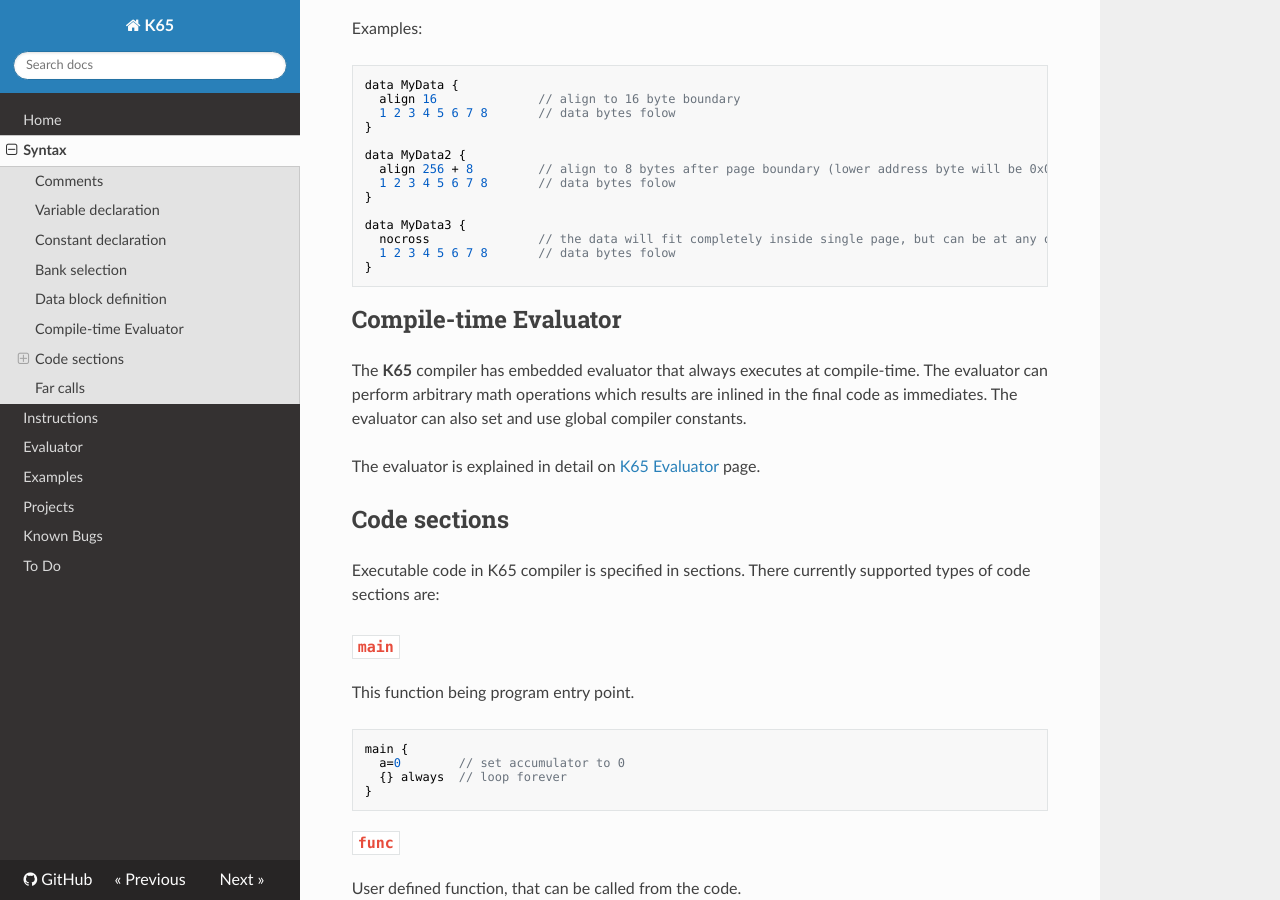
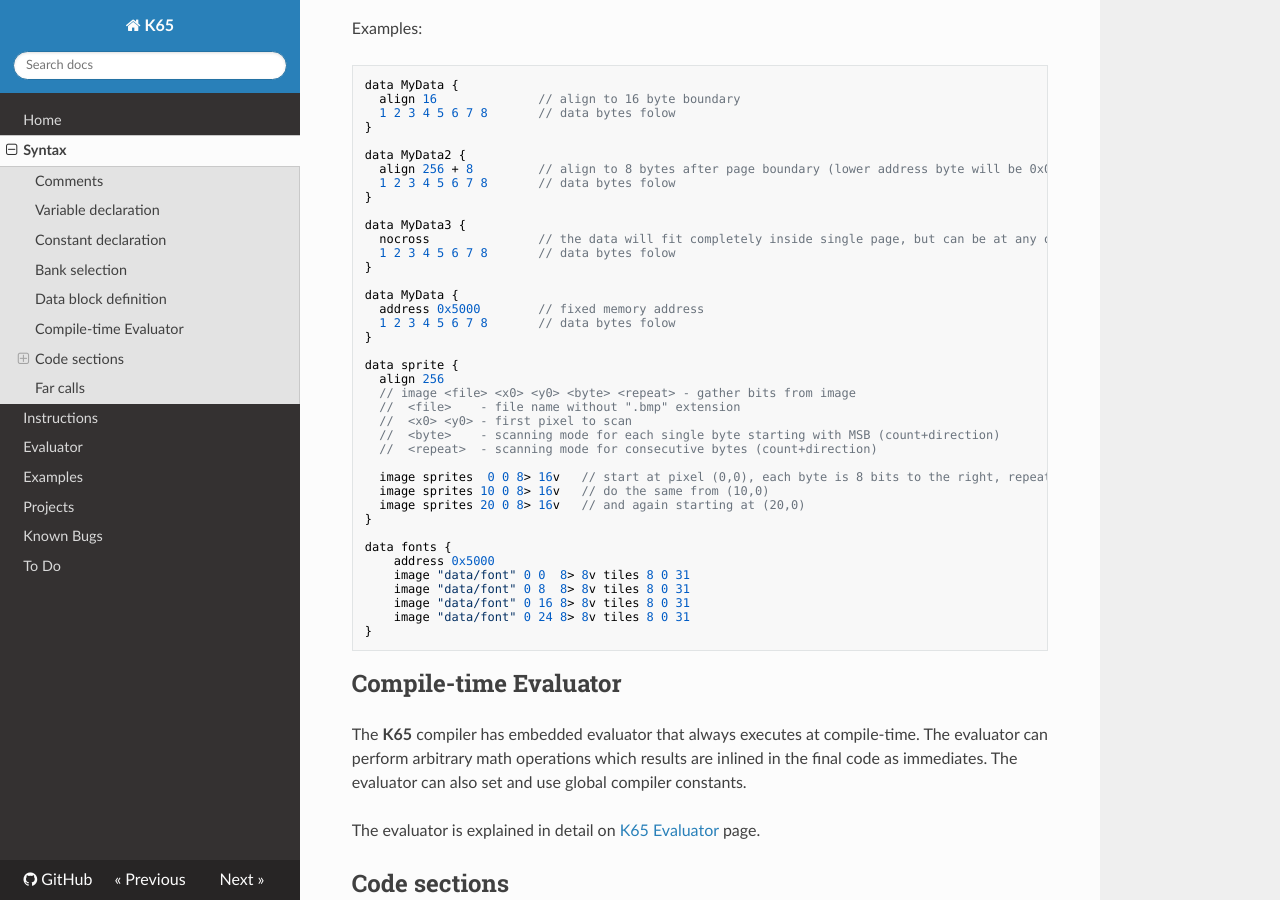
Before and after one commit to zbyti/k65-mkdocs, an MkDocs documentation site: the page built from docs/syntax.md, in a window 1280 px wide and 900 px high, scrolled down 1208 px. Built offline with MkDocs 1.6.1, drawn with Linux system fonts in a browser that asks for light colours; nearby versions of some CDN libraries.

Commit message:
new data examples

````diff
--- a/docs/syntax.md
+++ b/docs/syntax.md
@@ -67,6 +67,32 @@
 data MyData3 {
   nocross               // the data will fit completely inside single page, but can be at any offset within it
   1 2 3 4 5 6 7 8       // data bytes folow
+}
+
+data MyData {
+  address 0x5000        // fixed memory address
+  1 2 3 4 5 6 7 8       // data bytes folow
+}
+
+data sprite {
+  align 256
+  // image <file> <x0> <y0> <byte> <repeat> - gather bits from image
+  //  <file>    - file name without ".bmp" extension
+  //  <x0> <y0> - first pixel to scan
+  //  <byte>    - scanning mode for each single byte starting with MSB (count+direction)
+  //  <repeat>  - scanning mode for consecutive bytes (count+direction)
+
+  image sprites  0 0 8> 16v   // start at pixel (0,0), each byte is 8 bits to the right, repeat 16 times going up
+  image sprites 10 0 8> 16v   // do the same from (10,0)
+  image sprites 20 0 8> 16v   // and again starting at (20,0)
+}
+
+data fonts {
+    address 0x5000
+    image "data/font" 0 0  8> 8v tiles 8 0 31
+    image "data/font" 0 8  8> 8v tiles 8 0 31
+    image "data/font" 0 16 8> 8v tiles 8 0 31
+    image "data/font" 0 24 8> 8v tiles 8 0 31
 }
 ```
 
````
